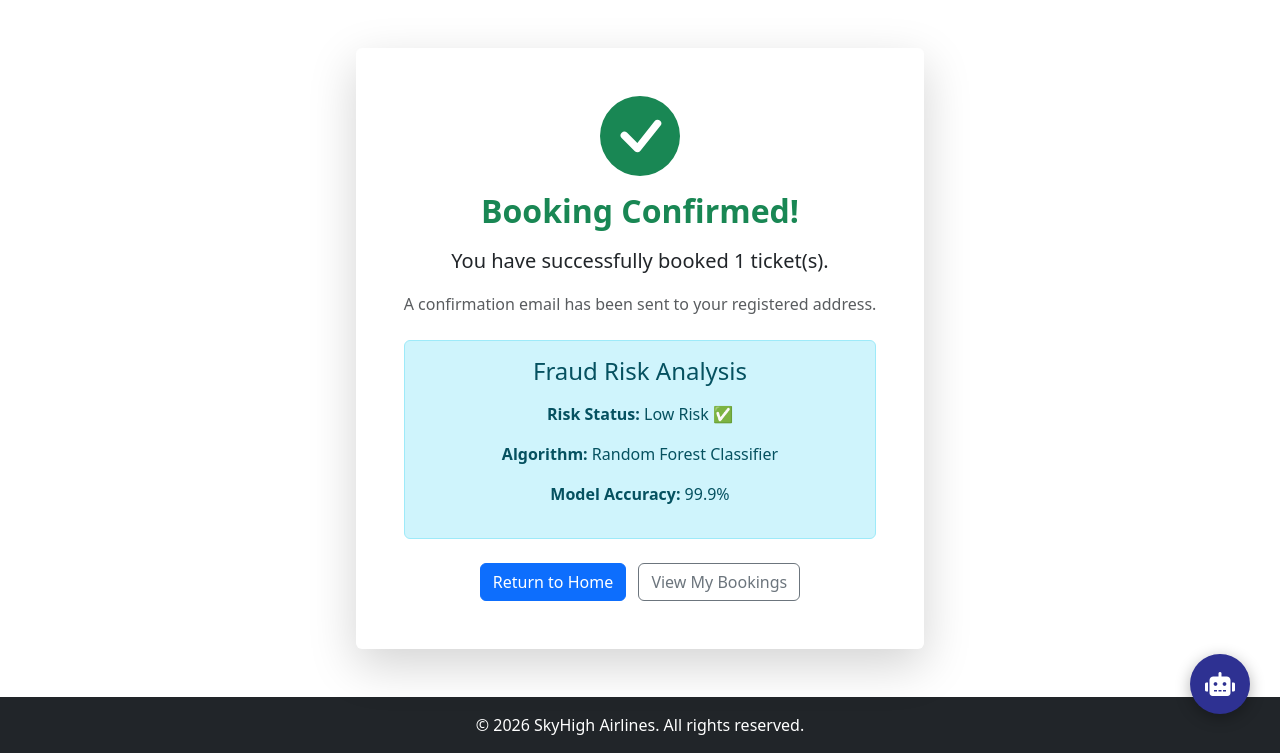
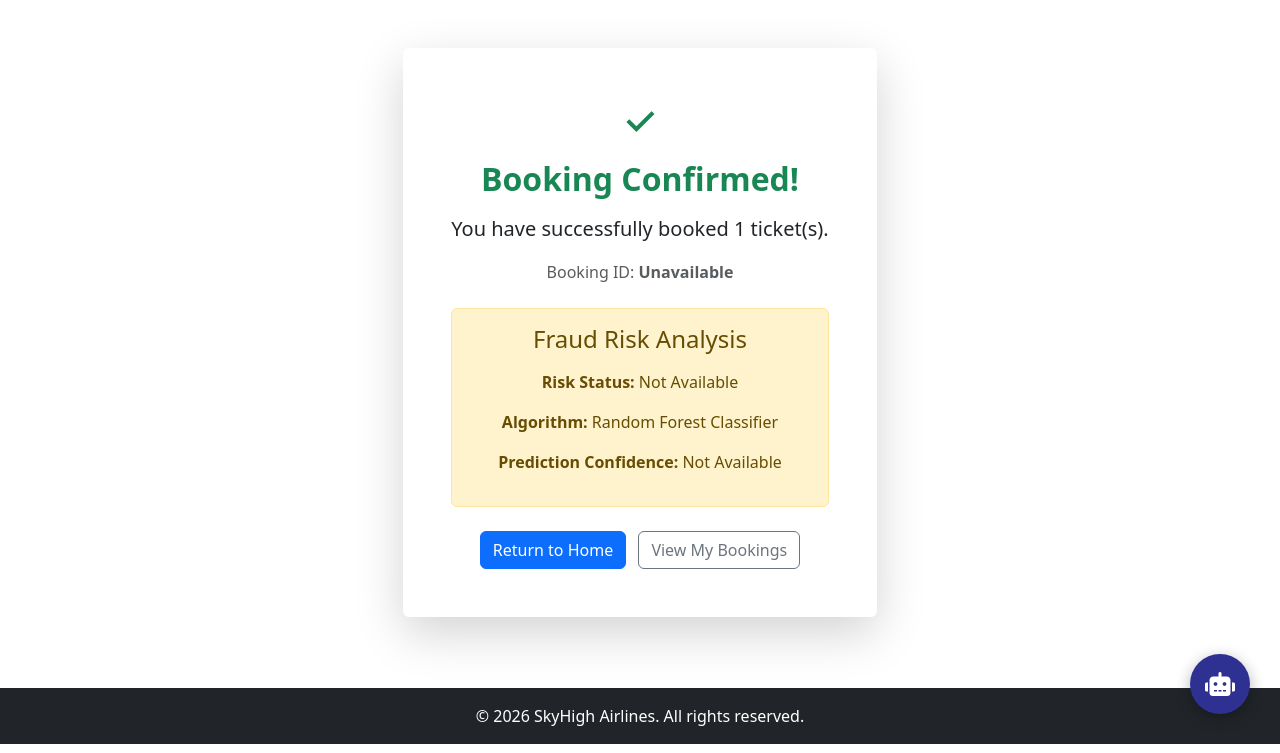
Before and after one commit to SWAGATKNAIK/Airline-Reservation-System, a Django app: page /book/success/1/ in a window 1280 px wide. Shown: the part 56-809 px from the top of the page. Run offline with Django 5.2, Linux system fonts and the light colour scheme; a user stored in the database is signed in.

Commit message:
Integrate Random Forest Fraud Detection into AeroConnect

```diff
--- a/core/templates/public/booking_success.html
+++ b/core/templates/public/booking_success.html
@@ -1,28 +1,35 @@
+
 {% extends 'base_public.html' %}
 
 {% block content %}
 <div class="container my-5 text-center">
     <div class="card shadow-lg p-5 border-0 d-inline-block">
+
         <div class="text-success mb-3">
-            <svg xmlns="http://www.w3.org/2000/svg" width="80" height="80" fill="currentColor" class="bi bi-check-circle-fill" viewBox="0 0 16 16">
-                <path d="M16 8A8 8 0 1 1 0 8a8 8 0 0 1 16 0zm-3.97-3.03a.75.75 0 0 0-1.08.022L7.477 9.417 5.384 7.323a.75.75 0 0 0-1.06 1.06L6.97 11.03a.75.75 0 0 0 1.079-.02l3.992-4.99a.75.75 0 0 0-.01-1.05z"/>
-            </svg>
+            <h1>✓</h1>
         </div>
-        <h2 class="fw-bold text-success">Booking Confirmed!</h2>
-        <p class="lead mt-3">You have successfully booked <strong>{{ count }}</strong> ticket(s).</p>
-        <p class="text-muted">A confirmation email has been sent to your registered address.</p>
 
-        <!-- Fraud Prediction Section -->
+        <h2 class="fw-bold text-success">
+            Booking Confirmed!
+        </h2>
 
-        <div class="alert alert-info mt-4">
+        <p class="lead mt-3">
+            You have successfully booked
+            <strong>{{ count }}</strong> ticket(s).
+        </p>
 
-            <h4 class="mb-3">
-                Fraud Risk Analysis
-            </h4>
+        <p class="text-muted">
+            Booking ID: <strong>{{ booking_id|default:"Unavailable" }}</strong>
+        </p>
+
+        <!-- Dynamic Fraud Detection -->
+        <div class="alert {% if fraud_risk == 'High Risk' %}alert-danger{% elif fraud_risk == 'Low Risk' %}alert-success{% else %}alert-warning{% endif %} mt-4">
+
+            <h4 class="mb-3">Fraud Risk Analysis</h4>
 
             <p>
                 <strong>Risk Status:</strong>
-                Low Risk ✅
+                {{ fraud_risk }}
             </p>
 
             <p>
@@ -31,17 +38,29 @@
             </p>
 
             <p>
-                <strong>Model Accuracy:</strong>
-                99.9%
+                <strong>Prediction Confidence:</strong>
+
+                {% if fraud_confidence != None %}
+                    {{ fraud_confidence|floatformat:2 }}%
+                {% else %}
+                    Not Available
+                {% endif %}
             </p>
 
         </div>
 
         <div class="mt-4">
-            <a href="{% url 'home' %}" class="btn btn-primary">Return to Home</a>
-            <!-- FIX: Updated href to point to the customer bookings URL -->
-            <a href="{% url 'customer_bookings' %}" class="btn btn-outline-secondary ms-2">View My Bookings</a>
+            <a href="{% url 'home' %}"
+               class="btn btn-primary">
+                Return to Home
+            </a>
+
+            <a href="{% url 'customer_bookings' %}"
+               class="btn btn-outline-secondary ms-2">
+                View My Bookings
+            </a>
         </div>
+
     </div>
 </div>
 {% endblock %}
--- a/core/views.py
+++ b/core/views.py
@@ -1,6 +1,7 @@
 from django.shortcuts import render, redirect, get_object_or_404
 from django.contrib.auth import login, authenticate, logout
 from django.contrib.auth.decorators import login_required, user_passes_test
+
 from .forms import *
 from .models import *
 from django.utils import timezone
@@ -349,15 +350,26 @@ def search_flights(request):
 #       NEW BOOKING LOGIC STARTS HERE
 # ==========================================
 
+
 @login_required(login_url='login')
 def book_flight_seats(request, flight_id):
     flight = get_object_or_404(Flight, id=flight_id)
 
-    # Get all currently booked seats for this flight
-    booked_seats = Reservation.objects.filter(flight=flight, status='CONFIRMED').values_list('seat_number', flat=True)
+    # Track booking session start time
+    if 'booking_start_time' not in request.session:
+        request.session['booking_start_time'] = timezone.now().timestamp()
 
-    # Generate Seat Map Configuration
-    # Assuming 6 seats per row (ABC - DEF)
+    # Initialize failed booking attempts
+    if 'failed_booking_attempts' not in request.session:
+        request.session['failed_booking_attempts'] = 0
+
+    # Get all currently booked seats
+    booked_seats = Reservation.objects.filter(
+        flight=flight,
+        status='CONFIRMED'
+    ).values_list('seat_number', flat=True)
+
+    # Generate seat map configuration
     total_seats = flight.aircraft.total_economy_seats
     rows = (total_seats // 6) + (1 if total_seats % 6 > 0 else 0)
 
@@ -365,34 +377,53 @@ def book_flight_seats(request, flight_id):
     seat_letters = ['A', 'B', 'C', 'D', 'E', 'F']
 
     current_seat_count = 0
+
     for row in range(1, rows + 1):
         row_seats = []
+
         for letter in seat_letters:
             current_seat_count += 1
+
             if current_seat_count > total_seats:
                 break
 
             seat_label = f"{row}{letter}"
             is_booked = seat_label in booked_seats
+
             row_seats.append({
                 'label': seat_label,
                 'is_booked': is_booked
             })
-        seat_map.append({'row_num': row, 'seats': row_seats})
+
+        seat_map.append({
+            'row_num': row,
+            'seats': row_seats
+        })
 
     if request.method == 'POST':
-        selected_seats = request.POST.get('selected_seats') # Comma separated string "1A,1B"
+        selected_seats = request.POST.get('selected_seats')
+
         if selected_seats:
-            # Save selection to session
             request.session['booking_seats'] = selected_seats.split(',')
-            return redirect('book_passenger_details', flight_id=flight.id)
+            return redirect(
+                'book_passenger_details',
+                flight_id=flight.id
+            )
         else:
-            messages.error(request, "Please select at least one seat.")
+            messages.error(
+                request,
+                "Please select at least one seat."
+            )
 
-    return render(request, 'public/booking_seat_select.html', {
-        'flight': flight,
-        'seat_map': seat_map
-    })
+    return render(
+        request,
+        'public/booking_seat_select.html',
+        {
+            'flight': flight,
+            'seat_map': seat_map
+        }
+    )
+
 
 @login_required(login_url='login')
 def book_passenger_details(request, flight_id):
@@ -420,50 +451,165 @@ def book_passenger_details(request, flight_id):
     })
 
 
+
 @login_required(login_url='login')
 def book_payment(request, flight_id):
+    print("BOOK PAYMENT VIEW CALLED")
+    print("REQUEST METHOD:", request.method)
     flight = get_object_or_404(Flight, id=flight_id)
-    passenger_data = request.session.get('booking_passengers', [])
 
-    # Redirect if no session data found
+    passenger_data = request.session.get(
+        'booking_passengers', []
+    )
+
     if not passenger_data:
-        return redirect('book_flight_seats', flight_id=flight.id)
+        return redirect(
+            'book_flight_seats',
+            flight_id=flight.id
+        )
 
     total_price = flight.base_price * len(passenger_data)
 
     if request.method == 'POST':
-        # FIX: Generate ONE Booking ID (PNR) for the whole group
-        # This ensures all 3 seats (if selected) share the same Booking Ref
+
+        print("PAYMENT BUTTON CLICKED - POST RECEIVED")
+
+        # 1. Generate ML input features
+        amount = float(total_price)
+
+        account_age_days = max(
+            0,
+            (timezone.now() - request.user.date_joined).days
+        )
+
+
+        failed_attempts = request.session.get(
+            'failed_booking_attempts', 0
+        )
+
+        start_time = request.session.get(
+            'booking_start_time'
+        )
+
+        if start_time:
+            session_time_seconds = max(
+                0,
+                timezone.now().timestamp() - float(start_time)
+            )
+        else:
+            session_time_seconds = 0
+
+        # 2. Predict fraud risk
+        try:
+            fraud_result = predict_fraud(
+                amount=amount,
+                account_age_days=account_age_days,
+                failed_attempts=failed_attempts,
+                session_time_seconds=session_time_seconds
+            )
+
+            fraud_risk = fraud_result['risk']
+            fraud_confidence = fraud_result['confidence']
+
+        except Exception as e:
+            print("Fraud prediction error:", e)
+
+            messages.error(
+                request,
+                "Fraud detection failed. Please try again."
+            )
+
+            return redirect(
+                'book_payment',
+                flight_id=flight.id
+            )
+
+        # 3. Generate booking ID
         pnr = str(uuid.uuid4())[:6].upper()
 
+        # 4. Save reservations with ML prediction
         booked_count = 0
+
         for p in passenger_data:
+
             Reservation.objects.create(
                 passenger=request.user,
                 passenger_name=p['name'],
                 flight=flight,
-                booking_id=pnr, # Use the shared PNR here
+                booking_id=pnr,
                 seat_number=p['seat'],
-                status='CONFIRMED'
+                status='CONFIRMED',
+
+                fraud_risk=fraud_risk,
+                fraud_confidence=fraud_confidence
             )
+
             booked_count += 1
 
-        # Clear session
-        if 'booking_seats' in request.session:
-            del request.session['booking_seats']
-        if 'booking_passengers' in request.session:
-            del request.session['booking_passengers']
+        # 5. Save booking ID for success page
+        request.session['last_booking_id'] = pnr
 
-        return redirect('book_success', booking_count=booked_count)
+        # 6. Clear booking session
+        for key in [
+            'booking_seats',
+            'booking_passengers',
+            'booking_start_time',
+            'failed_booking_attempts'
+        ]:
+            request.session.pop(key, None)
 
-    return render(request, 'public/booking_payment.html', {
-        'flight': flight,
-        'passenger_data': passenger_data,
-        'total_price': total_price
-    })
+        messages.success(
+            request,
+            f"Booking completed. Fraud Risk: {fraud_risk}"
+        )
+
+        return redirect(
+            'book_success',
+            booking_count=booked_count
+        )
+
+    return render(
+        request,
+        'public/booking_payment.html',
+        {
+            'flight': flight,
+            'passenger_data': passenger_data,
+            'total_price': total_price
+        }
+    )
+
+
 @login_required(login_url='login')
 def book_success(request, booking_count):
-    return render(request, 'public/booking_success.html', {'count': booking_count})
+
+    booking_id = request.session.get('last_booking_id')
+
+    reservations = Reservation.objects.filter(
+        booking_id=booking_id,
+        passenger=request.user
+    ) if booking_id else Reservation.objects.none()
+
+    first_reservation = reservations.first()
+
+    context = {
+        'count': booking_count,
+        'fraud_risk': (
+            first_reservation.get_fraud_risk_display()
+            if first_reservation else 'Not Available'
+        ),
+        'fraud_confidence': (
+            first_reservation.fraud_confidence
+            if first_reservation else None
+        ),
+        'booking_id': booking_id,
+    }
+
+    return render(
+        request,
+        'public/booking_success.html',
+        context
+    )
+
 
 
 
```
Also changed, not shown: core/ml/download_dataset.py (added, +19 -0 lines), core/ml/predictor.py (+23 -15 lines), core/ml/test_fraud_model.py (added, +54 -0 lines), core/ml/train_real_model.py (added, +52 -0 lines), core/models.py (+19 -5 lines), core/migrations/0006_reservation_fraud_confidence_reservation_fraud_risk.py (added), 1 other file.
